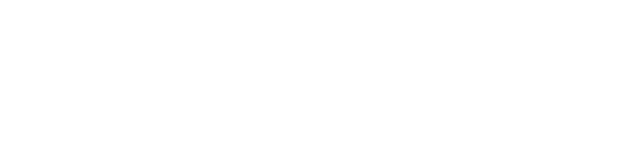
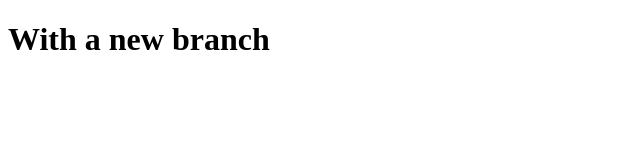
Before and after one commit to jordanjoseph95/Git, a plain HTML site: page index.html in a window 1280 px wide. Shown: the whole page, without its empty margins (0-640 px from the left). Drawn offline with Linux system fonts and the light colour scheme.

Commit message:
added a H1

```diff
--- a/index.html
+++ b/index.html
@@ -8,6 +8,8 @@
   <link rel="stylesheet" href="style.css">
 </head>
 <body>
-
+  <div>
+    <h1>With a new branch</h1>
+  </div>
 </body>
 </html>
```
